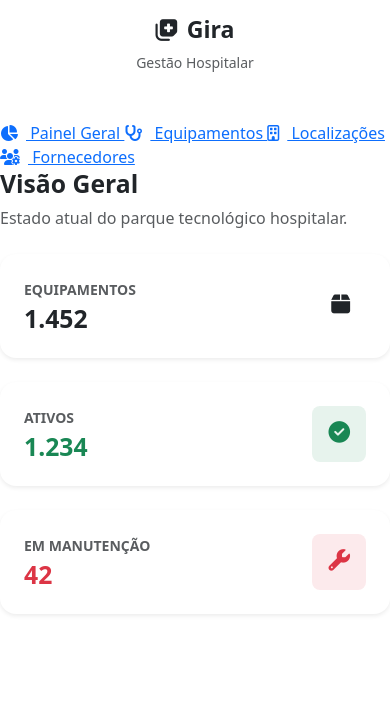
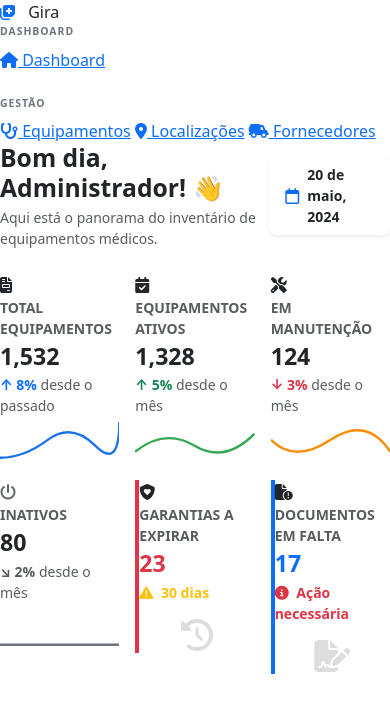
Before and after one commit to simaocacheira-lang/gira, a PHP site: page /dashboard.php in a window 390 px wide. Shown: the top 713 px of the page. Run offline with PHP 8.4, Linux system fonts and the light colour scheme.

Commit message:
feat(private): renovação da sidebar e implementação de dashboard kpi
 - Reestruturação da barra lateral (Sidebar) com organização por categorias (Dashboard e Gestão) e design profissional.
- Implementação de cartões KPI responsivos em dashboard.php para visualização de métricas do parque tecnológico.
- Adição de indicadores obrigatórios: Total de Equipamentos, Ativos, Inativos e em Manutenção.
-Inclusão de indicadores de valorização: Garantias a expirar e Documentação em falta. * Atualização do ficheiro 1241251.css com estilos para cartões, ícones circulares e mini-gráficos SVG integrados.

```diff
--- a/private/dashboard.php
+++ b/private/dashboard.php
@@ -1,89 +1,144 @@
 <!DOCTYPE html>
-<html lang="pt-PT">
+<html lang="pt-pt">
 
 <head>
     <meta charset="UTF-8">
     <meta name="viewport" content="width=device-width, initial-scale=1.0">
-    <title>Gira - Visão Geral</title>
+    <title>Gira - Dashboard</title>
 
     <link href="https://cdn.jsdelivr.net/npm/bootstrap@5.3.3/dist/css/bootstrap.min.css" rel="stylesheet">
-    <link rel="stylesheet" href="https://cdnjs.cloudflare.com/ajax/libs/font-awesome/6.4.0/css/all.min.css">
+    <link rel="stylesheet" href="https://cdnjs.cloudflare.com/ajax/libs/font-awesome/6.5.0/css/all.min.css">
 
     <link rel="stylesheet" href="../assets/css/1241251.css">
 </head>
 
 <body>
 
+    <!-- Sidebar -->
+
     <nav class="sidebar">
-        <div class="text-center mb-5 mt-3">
-            <h3 class="fw-bold text-purple">
-                <i class="fa-solid fa-notes-medical me-2"></i>Gira
-            </h3>
-            <p class="small text-muted">Gestão Hospitalar</p>
+        <div class="sidebar-brand">
+            <i class="fa-solid fa-notes-medical me-2 text-primary"></i> Gira
         </div>
 
-        <div>
+        <div class="small text-uppercase mb-2 text-secondary fw-bold" style="font-size: 0.65rem; letter-spacing: 1px;">Dashboard</div>
         <a href="#" class="sidebar-link active">
-                <i class="fa-solid fa-chart-pie me-2"></i> Painel Geral
+            <i class="fa-solid fa-house"></i> Dashboard
         </a>
-            <a href="#" class="sidebar-link">
-                <i class="fa-solid fa-stethoscope me-2"></i> Equipamentos
-            </a>
-            <a href="#" class="sidebar-link">
-                <i class="fa-regular fa-building me-2"></i> Localizações
-            </a>
-            <a href="#" class="sidebar-link">
-                <i class="fa-solid fa-users-gear me-2"></i> Fornecedores
-            </a>
-        </div>
+
+        <div class="small text-uppercase mt-4 mb-2 text-secondary fw-bold" style="font-size: 0.65rem; letter-spacing: 1px;">Gestão</div>
+        <a href="#" class="sidebar-link"><i class="fa-solid fa-stethoscope"></i> Equipamentos</a>
+        <a href="#" class="sidebar-link"><i class="fa-solid fa-location-dot"></i> Localizações</a>
+        <a href="#" class="sidebar-link"><i class="fa-solid fa-truck-field"></i> Fornecedores</a>
     </nav>
 
+    <!-- Mensagem de boas-vindas e data -->
+
     <main class="main-content">
-        <div class="mb-4">
-            <h2 class="fw-bold text-dark">Visão Geral</h2>
-            <p class="text-muted">Estado atual do parque tecnológico hospitalar.</p>
+
+        <div class="d-flex justify-content-between align-items-center mb-4">
+            <div>
+                <h2 class="fw-bold mb-1">Bom dia, Administrador! 👋</h2>
+                <p class="text-muted small mb-0">Aqui está o panorama do inventário de equipamentos médicos.</p>
+            </div>
+            <div class="bg-white p-2 rounded-3 shadow-sm px-3 d-flex align-items-center">
+                <i class="fa-regular fa-calendar me-2 text-primary"></i>
+                <span class="small fw-bold text-dark">20 de maio, 2024</span>
+            </div>
         </div>
 
-        <div class="row g-4">
+        <!-- KPIs Principais -->
 
-            <div class="col-md-4">
-                <div class="card border-0 shadow-sm rounded-4 p-4">
-                    <div class="d-flex justify-content-between align-items-center">
+        <div class="row g-3">
+
+            <div class="col">
+                <div class="kpi-card">
+                    <div class="icon-circle bg-blue-light"><i class="fa-solid fa-file-invoice"></i></div>
                     <div>
-                            <p class="text-muted small fw-bold mb-1 text-uppercase">Equipamentos</p>
-                            <h2 class="fw-bold mb-0">1.452</h2>
+                        <p class="text-muted small fw-bold mb-1 text-uppercase">Total Equipamentos</p>
+                        <h3 class="fw-bold mb-1">1,532</h3>
+                        <p class="text-primary small mb-0 fw-bold">↑ 8% <span class="text-muted fw-normal">desde o passado</span></p>
                     </div>
-                        <div class="bg-purple bg-opacity-10 p-3 rounded-3">
-                            <i class="fa-solid fa-box text-purple fs-4"></i>
-                        </div>
+                    <div class="kpi-chart">
+                        <svg viewBox="0 0 100 40" preserveAspectRatio="none" style="width:100%; height:100%;">
+                            <path d="M0 35 Q 20 35, 40 20 T 80 25 T 100 5" fill="none" stroke="#1a73e8" stroke-width="2" />
+                        </svg>
                     </div>
                 </div>
             </div>
 
-            <div class="col-md-4">
-                <div class="card border-0 shadow-sm rounded-4 p-4">
-                    <div class="d-flex justify-content-between align-items-center">
+            <div class="col">
+                <div class="kpi-card">
+                    <div class="icon-circle bg-green-light"><i class="fa-solid fa-calendar-check"></i></div>
                     <div>
-                            <p class="text-muted small fw-bold mb-1 text-uppercase">Ativos</p>
-                            <h2 class="fw-bold mb-0 text-success">1.234</h2>
+                        <p class="text-muted small fw-bold mb-1 text-uppercase">Equipamentos Ativos</p>
+                        <h3 class="fw-bold mb-1">1,328</h3>
+                        <p class="text-success small mb-0 fw-bold">↑ 5% <span class="text-muted fw-normal">desde o mês</span></p>
                     </div>
-                        <div class="bg-success bg-opacity-10 p-3 rounded-3 text-success">
-                            <i class="fa-solid fa-check-circle fs-4"></i>
-                        </div>
+                    <div class="kpi-chart">
+                        <svg viewBox="0 0 100 40" preserveAspectRatio="none" style="width:100%; height:100%;">
+                            <path d="M0 30 Q 25 10, 50 25 T 100 15" fill="none" stroke="#34a853" stroke-width="2" />
+                        </svg>
                     </div>
                 </div>
             </div>
 
-            <div class="col-md-4">
-                <div class="card border-0 shadow-sm rounded-4 p-4">
-                    <div class="d-flex justify-content-between align-items-center">
+            <div class="col">
+                <div class="kpi-card">
+                    <div class="icon-circle bg-orange-light"><i class="fa-solid fa-screwdriver-wrench"></i></div>
                     <div>
                         <p class="text-muted small fw-bold mb-1 text-uppercase">Em Manutenção</p>
-                            <h2 class="fw-bold mb-0 text-danger">42</h2>
+                        <h3 class="fw-bold mb-1">124</h3>
+                        <p class="text-danger small mb-0 fw-bold">↓ 3% <span class="text-muted fw-normal">desde o mês</span></p>
                     </div>
-                        <div class="bg-danger bg-opacity-10 p-3 rounded-3 text-danger">
-                            <i class="fa-solid fa-wrench fs-4"></i>
+                    <div class="kpi-chart">
+                        <svg viewBox="0 0 100 40" preserveAspectRatio="none" style="width:100%; height:100%;">
+                            <path d="M0 20 Q 20 40, 50 20 T 100 30" fill="none" stroke="#fb8c00" stroke-width="2" />
+                        </svg>
                     </div>
+                </div>
+            </div>
+
+            <div class="col">
+                <div class="kpi-card">
+                    <div class="icon-circle bg-blue-light" style="opacity:0.7;"><i class="fa-solid fa-power-off"></i></div>
+                    <div>
+                        <p class="text-muted small fw-bold mb-1 text-uppercase">Inativos</p>
+                        <h3 class="fw-bold mb-1">80</h3>
+                        <p class="text-muted small mb-0 fw-bold">↘ 2% <span class="text-muted fw-normal">desde o mês</span></p>
+                    </div>
+                    <div class="kpi-chart">
+                        <svg viewBox="0 0 100 40" preserveAspectRatio="none" style="width:100%; height:100%;">
+                            <path d="M0 35 Q 50 35, 100 35" fill="none" stroke="#6c757d" stroke-width="2" />
+                        </svg>
+                    </div>
+                </div>
+            </div>
+
+            <div class="col">
+                <div class="kpi-card border-start border-danger border-4">
+                    <div class="icon-circle bg-red-light"><i class="fa-solid fa-shield-heart"></i></div>
+                    <div>
+                        <p class="text-muted small fw-bold mb-1 text-uppercase">Garantias a Expirar</p>
+                        <h3 class="fw-bold mb-1 text-danger">23</h3>
+                        <p class="text-warning small mb-0 fw-bold"><i class="fa-solid fa-triangle-exclamation me-1"></i> 30 dias</p>
+                    </div>
+                    <div class="text-center mt-3" style="opacity:0.15;">
+                        <i class="fa-solid fa-clock-rotate-left fa-2x"></i>
+                    </div>
+                </div>
+            </div>
+
+            <div class="col">
+                <div class="kpi-card border-start border-primary border-4">
+                    <div class="icon-circle bg-blue-light"><i class="fa-solid fa-file-circle-exclamation"></i></div>
+                    <div>
+                        <p class="text-muted small fw-bold mb-1 text-uppercase">Documentos em Falta</p>
+                        <h3 class="fw-bold mb-1 text-primary">17</h3>
+                        <p class="text-danger small mb-0 fw-bold"><i class="fa-solid fa-circle-info me-1"></i> Ação necessária</p>
+                    </div>
+                    <div class="text-center mt-3" style="opacity:0.15;">
+                        <i class="fa-solid fa-file-signature fa-2x"></i>
                     </div>
                 </div>
             </div>
```
Also changed, not shown: assets/css/1241251.css (+111 -35 lines). Lines whose indentation alone changed are shown as unchanged.
